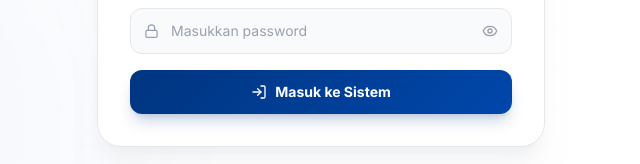
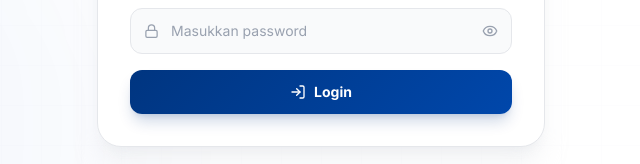
Before and after one commit to Dameskvon/Smk_dua_mei, a Next.js app: page /login in a window 1280 px wide. Shown: the part 535-699 px from the top of the page, without its empty margins (319-959 px from the left). Built offline with nearby package versions, Linux system fonts and the light colour scheme; no server answers.

Commit message:
fix: minor text updates on login and laporan pages

```diff
--- a/src/app/laporan/page.tsx
+++ b/src/app/laporan/page.tsx
@@ -133,7 +133,7 @@ export default function LaporanPage() {
                 target="_blank"
                 className="flex items-center gap-2 px-5 py-2.5 rounded-lg bg-[#003580] text-white text-sm font-bold shadow hover:bg-blue-900 transition"
               >
-                <Printer size={15} /> Cetak / PDF
+                <Printer size={15} /> Cetak Laporan
               </Link>
             </div>
           </div>
--- a/src/app/login/page.tsx
+++ b/src/app/login/page.tsx
@@ -135,7 +135,7 @@ export default function LoginPage() {
               ) : (
                 <LogIn size={16} />
               )}
-              {loading ? "Memproses..." : "Masuk ke Sistem"}
+              {loading ? "Memproses..." : "Login"}
             </button>
           </form>
         </div>
```
